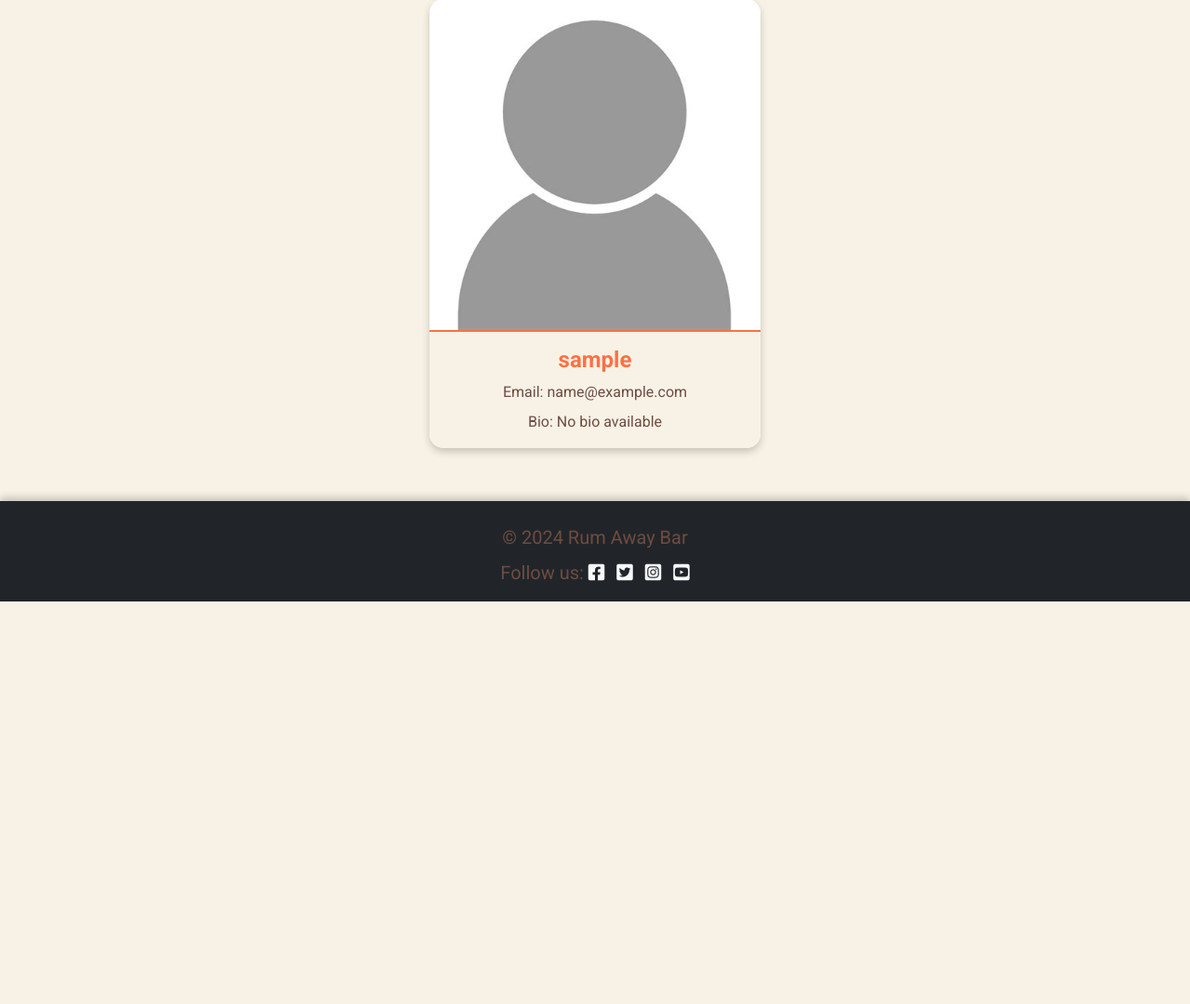
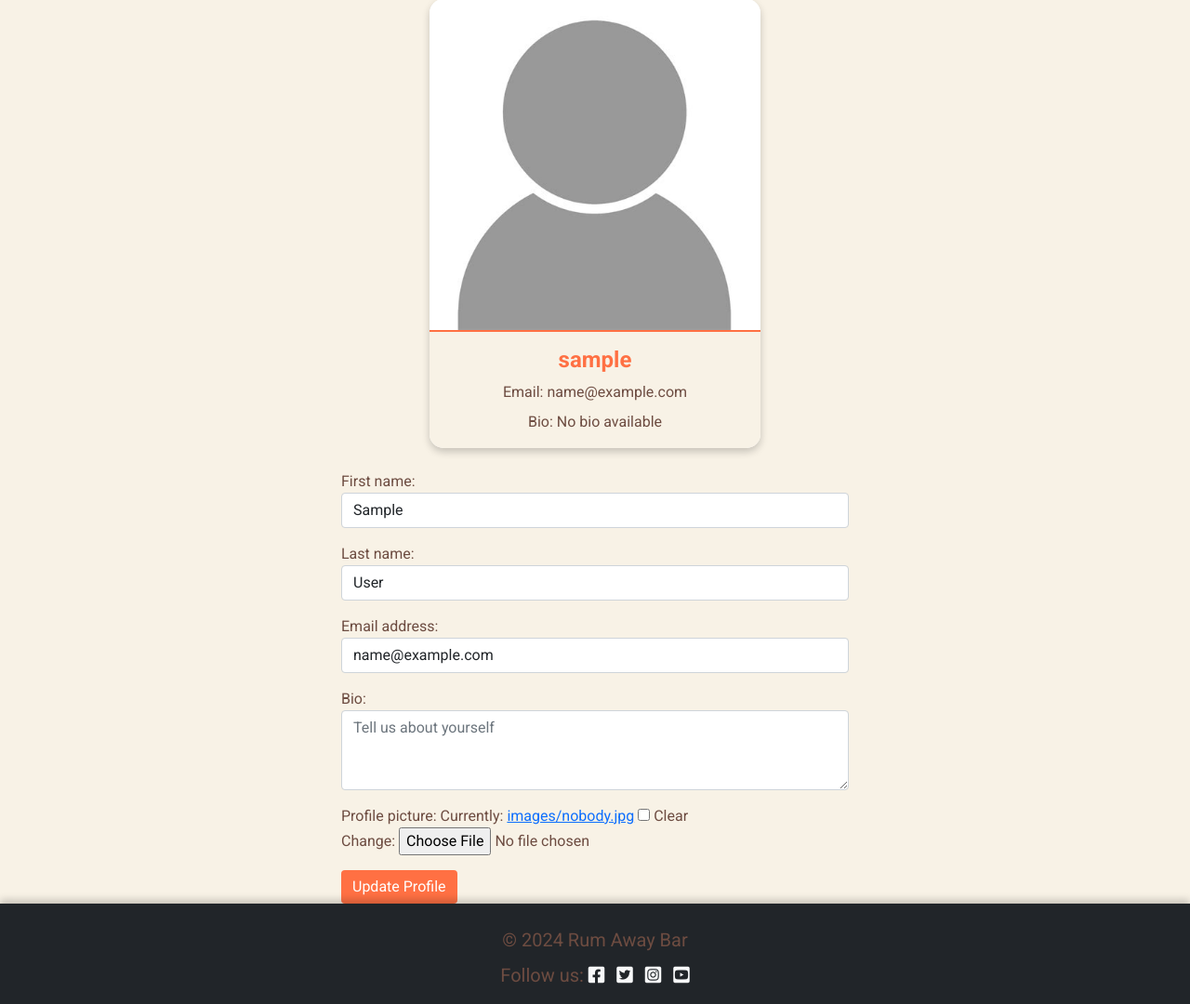
Before and after one commit to Dimitris112/rum-away-testp4, a Django app: page /profile/ in a window 1280 px wide. Shown: the part 153-1233 px from the top of the page at 93% size. Before the commit the page ends 800 px from the top, so only its background shows below. Run offline with Django 5.2, Linux system fonts and the light colour scheme; the visitor is signed in with stand-in values (Sample User, id 1).

Commit message:
Update bar forms / models / views / profile page

```diff
--- a/bar/forms.py
+++ b/bar/forms.py
@@ -0,0 +1,43 @@
+from django import forms
+from .models import Reservation, Comment, UserProfile
+from django.contrib.auth.models import User
+
+# Form to handle profile update
+class UserProfileForm(forms.ModelForm):
+    class Meta:
+        model = UserProfile
+        fields = ['bio', 'profile_picture']
+        widgets = {
+            'bio': forms.Textarea(attrs={'rows': 3, 'class': 'form-control', 'placeholder': 'Tell us about yourself'}),
+        }
+
+# Form to handle user data update
+class UserForm(forms.ModelForm):
+    class Meta:
+        model = User
+        fields = ['first_name', 'last_name', 'email']
+        widgets = {
+            'first_name': forms.TextInput(attrs={'class': 'form-control'}),
+            'last_name': forms.TextInput(attrs={'class': 'form-control'}),
+            'email': forms.EmailInput(attrs={'class': 'form-control'}),
+        }
+
+# Form for making a reservation
+class ReservationForm(forms.ModelForm):
+    class Meta:
+        model = Reservation
+        fields = ['table', 'reservation_time', 'special_requests']
+        widgets = {
+            'reservation_time': forms.DateTimeInput(attrs={'class': 'form-control', 'type': 'datetime-local'}),
+            'special_requests': forms.Textarea(attrs={'rows': 3, 'class': 'form-control', 'placeholder': 'Any special requests?'}),
+        }
+
+# Form to add comments
+class CommentForm(forms.ModelForm):
+    class Meta:
+        model = Comment
+        fields = ['content', 'rating']
+        widgets = {
+            'content': forms.Textarea(attrs={'class': 'form-control', 'placeholder': 'Leave your comment here...'}),
+            'rating': forms.NumberInput(attrs={'class': 'form-control', 'min': 1, 'max': 5}),
+        }
--- a/bar/models.py
+++ b/bar/models.py
@@ -2,6 +2,8 @@ from django.db import models
 from django.contrib.auth.models import User
 from django.utils import timezone
 from django.conf import settings
+from django.db.models.signals import post_save
+from django.dispatch import receiver
 
 class Table(models.Model):
     number = models.IntegerField(unique=True)
@@ -45,3 +47,16 @@ class UserProfile(models.Model):
 
     def __str__(self):
         return f"Profile of {self.user.username}"
+
+# Make a UserProfile when a new user is created
+
+@receiver(post_save, sender=User)
+def create_user_profile(sender, instance, created, **kwargs):
+    if created:
+        UserProfile.objects.create(user=instance)
+
+# Save the new UserProfile
+
+@receiver(post_save, sender=User)
+def save_user_profile(sender, instance, **kwargs):
+    instance.userprofile.save()
--- a/bar/templates/bar/comments.html
+++ b/bar/templates/bar/comments.html
@@ -0,0 +1,3 @@
+{% extends "base.html" %}
+{% load static %}
+{% load i18n %}
--- a/bar/templates/bar/index.html
+++ b/bar/templates/bar/index.html
@@ -1,5 +1,6 @@
 {% extends "base.html" %}
 {% load static %}
+{% load i18n %}
 
 {% block content %}
 <div class="background-container"></div>
--- a/bar/templates/bar/orders.html
+++ b/bar/templates/bar/orders.html
@@ -0,0 +1,3 @@
+{% extends "base.html" %}
+{% load static %}
+{% load i18n %}
--- a/bar/templates/bar/profile.html
+++ b/bar/templates/bar/profile.html
@@ -24,6 +24,32 @@
             </div>
         </div>
     </div>
+
+    <!-- Profile update form -->
+    <div class="row justify-content-center mt-4">
+        <div class="col-md-6">
+            <form method="POST" enctype="multipart/form-data">
+                {% csrf_token %}
+                <div class="mb-3">
+                    {{ user_form.first_name.label_tag }} {{ user_form.first_name }}
+                </div>
+                <div class="mb-3">
+                    {{ user_form.last_name.label_tag }} {{ user_form.last_name }}
+                </div>
+                <div class="mb-3">
+                    {{ user_form.email.label_tag }} {{ user_form.email }}
+                </div>
+                <div class="mb-3">
+                    {{ profile_form.bio.label_tag }} {{ profile_form.bio }}
+                </div>
+                <div class="mb-3">
+                    {{ profile_form.profile_picture.label_tag }} {{ profile_form.profile_picture }}
+                </div>
+                <button type="submit" class="btn btn-primary">Update Profile</button>
+            </form>
+        </div>
+    </div>
+
     {% else %}
     <p class="text-center">{% trans "You need to be logged in to view this page." %}</p>
     {% endif %}
--- a/bar/templates/bar/reservations.html
+++ b/bar/templates/bar/reservations.html
@@ -0,0 +1,3 @@
+{% extends "base.html" %}
+{% load static %}
+{% load i18n %}
--- a/bar/views.py
+++ b/bar/views.py
@@ -1,7 +1,8 @@
-from django.shortcuts import render, get_object_or_404
+from django.shortcuts import render, get_object_or_404, redirect
 from .models import Reservation, Order, Comment, UserProfile
 from allauth.account.views import SignupView
-from django.shortcuts import redirect
+from django.contrib.auth.decorators import login_required
+from .forms import UserProfileForm, UserForm
 
 class CustomSignupView(SignupView):
     def form_valid(self, form):
@@ -20,9 +21,29 @@ def reservations(request):
     }
     return render(request, 'bar/reservations.html', context)
 
+@login_required
 def profile(request):
+    # Ensure the user has a UserProfile - create one if they don't
+    try:
+        profile = request.user.userprofile
+    except UserProfile.DoesNotExist:
+        profile = UserProfile.objects.create(user=request.user)
+
+    if request.method == 'POST':
+        user_form = UserForm(request.POST, instance=request.user)
+        profile_form = UserProfileForm(request.POST, request.FILES, instance=request.user.userprofile)
+        if user_form.is_valid() and profile_form.is_valid():
+            user_form.save()
+            profile_form.save()
+            return redirect('profile')
+    else:
+        user_form = UserForm(instance=request.user)
+        profile_form = UserProfileForm(instance=request.user.userprofile)
+
     context = {
         'page_title': 'Profile',
+        'user_form': user_form,
+        'profile_form': profile_form,
     }
     return render(request, 'bar/profile.html', context)
 
```
Also changed, not shown: bar/templates/bar/contact.html (added).
